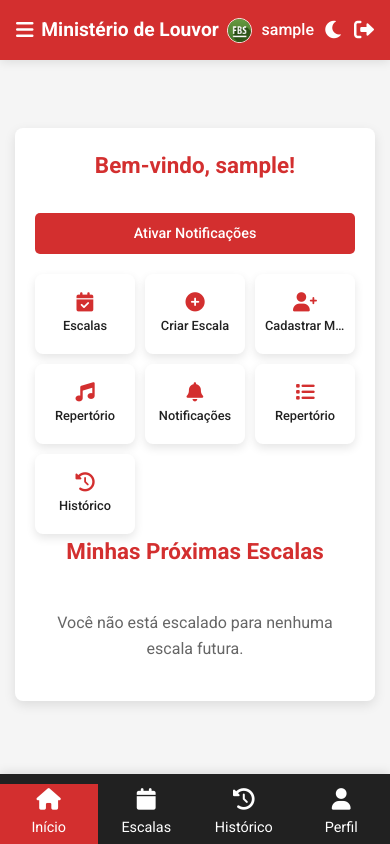
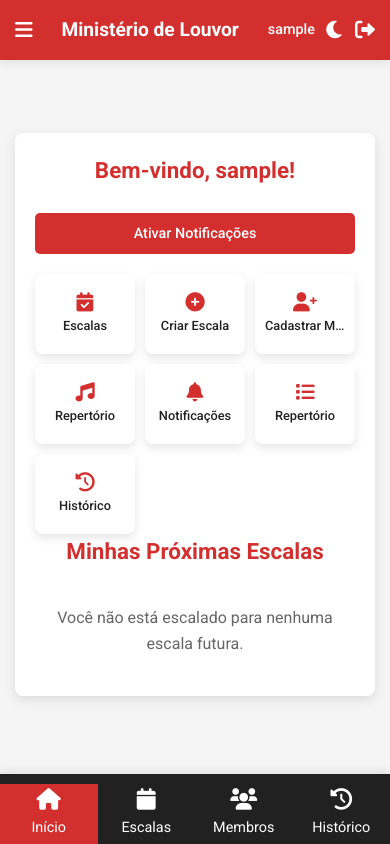
Before and after one commit to Sthsantos/AppML, a Flask app: page /index in a window 390 px wide. Run offline with Flask 3, Linux system fonts and the light colour scheme; the visitor is signed in with stand-in values (Sample User, id 1); data comes from the database, SQL or seed files in the repository; data that the repository does not hold is empty; some libraries are stand-ins or nearby versions.

Commit message:
Update index.html

```diff
--- a/templates/index.html
+++ b/templates/index.html
@@ -22,9 +22,15 @@
             --text-color: #212121;
             --navbar-bg: #D32F2F;
             --navbar-text: white;
+            --sidebar-bg: #212121;
+            --sidebar-text: white;
             --card-bg: white;
             --shadow: rgba(0, 0, 0, 0.1);
             --hover-bg: #D32F2F;
+            --scale-bg: #fafafa;
+            --scale-border: #eee;
+            --muted-text: #666;
+            --bottom-nav-bg: #212121;
             --notification-bg: #fff3e0;
             --notification-border: #ff9800;
             --notice-bg: #e8f5e9;
@@ -32,21 +38,23 @@
             --btn-bg: #D32F2F;
             --btn-hover: #B71C1C;
             --input-border: #ccc;
-            --sidebar-bg: #212121;
-            --sidebar-text: white;
-            --bottom-nav-bg: #212121;
-            --scale-bg: #fafafa;
-            --scale-border: #eee;
-            --muted-text: #666;
+            --btn-back-bg: #212121;
+            --btn-back-hover: #424242;
         }
         body.dark-theme {
             --bg-color: #121212;
             --text-color: #E0E0E0;
             --navbar-bg: #D32F2F;
             --navbar-text: #E0E0E0;
+            --sidebar-bg: #1E1E1E;
+            --sidebar-text: #E0E0E0;
             --card-bg: #1E1E1E;
             --shadow: rgba(255, 255, 255, 0.1);
             --hover-bg: #B71C1C;
+            --scale-bg: #2E2E2E;
+            --scale-border: #444;
+            --muted-text: #999;
+            --bottom-nav-bg: #1E1E1E;
             --notification-bg: #ff9800;
             --notification-border: #ffb300;
             --notice-bg: #2e7d32;
@@ -54,12 +62,8 @@
             --btn-bg: #D32F2F;
             --btn-hover: #B71C1C;
             --input-border: #666;
-            --sidebar-bg: #1E1E1E;
-            --sidebar-text: #E0E0E0;
-            --bottom-nav-bg: #1E1E1E;
-            --scale-bg: #2E2E2E;
-            --scale-border: #444;
-            --muted-text: #999;
+            --btn-back-bg: #1E1E1E;
+            --btn-back-hover: #333;
         }
         * {
             margin: 0;
@@ -84,7 +88,7 @@
         }
         .navbar {
             display: flex;
-            justify-content: center;
+            justify-content: space-between;
             align-items: center;
             padding: 10px 20px;
             background-color: var(--navbar-bg);
@@ -100,13 +104,6 @@
             padding-right: env(safe-area-inset-right);
             min-height: 60px;
         }
-        .navbar-content {
-            display: flex;
-            justify-content: space-between;
-            align-items: center;
-            width: 100%;
-            max-width: 1200px;
-        }
         .sidebar-toggle {
             background: none;
             border: none;
@@ -121,11 +118,8 @@
         .logo {
             font-size: 1.5em;
             font-weight: 700;
+            flex-grow: 1;
             text-align: center;
-            flex-grow: 1;
-            white-space: nowrap;
-            overflow: hidden;
-            text-overflow: ellipsis;
         }
         .user-info {
             display: flex;
@@ -135,14 +129,6 @@
         .user-info span {
             font-size: 1em;
             font-weight: 500;
-        }
-        .user-profile-pic {
-            width: 30px;
-            height: 30px;
-            border-radius: 50%;
-            object-fit: cover;
-            border: 1px solid var(--navbar-text);
-            transition: border-color 0.3s;
         }
         .logout-icon, .theme-toggle {
             color: var(--navbar-text);
@@ -213,10 +199,10 @@
             transition: background-color 0.3s;
         }
         h2 {
+            font-size: 1.6em;
             color: var(--navbar-bg);
-            font-size: 1.6em;
+            margin-bottom: 15px;
             font-weight: 700;
-            margin-bottom: 20px;
             text-align: center;
         }
         .btn {
@@ -402,35 +388,16 @@
         .bottom-nav a span {
             display: block;
         }
-        @media (max-width: 480px) {
-            .navbar {
-                padding: 0.5rem 1rem;
-                padding-top: calc(0.5rem + env(safe-area-inset-top));
-            }
-            .logo {
-                font-size: 1.2em;
-            }
-            .user-profile-pic {
-                width: 25px;
-                height: 25px;
-            }
-            main {
-                padding: 15px;
-                padding-top: calc(60px + env(safe-area-inset-top));
-            }
-            .dashboard-container {
-                padding: 20px;
-            }
-            h2 {
-                font-size: 1.4em;
-            }
-            .btn {
-                font-size: 0.9em;
-            }
-            .flash-message {
-                padding: 10px;
-                font-size: 0.9em;
-            }
+        @media (max-width: 768px) {
+            .navbar { padding: 10px 15px; }
+            .logo { font-size: 1.2em; }
+            .user-info span { font-size: 0.9em; }
+            .sidebar { top: 50px; height: calc(100% - 50px); width: 200px; }
+            main { padding: 15px; padding-top: calc(60px + env(safe-area-inset-top)); }
+            .dashboard-container { padding: 20px; }
+            h2 { font-size: 1.4em; }
+            .btn { font-size: 0.9em; }
+            .flash-message { padding: 10px; font-size: 0.9em; }
             .features {
                 grid-template-columns: repeat(auto-fit, minmax(100px, 1fr));
                 gap: 10px;
@@ -447,28 +414,17 @@
             .feature h3 {
                 font-size: 0.8em;
             }
-            .sidebar {
-                top: 50px;
-                height: calc(100% - 50px);
-                width: 200px;
-            }
         }
     </style>
 </head>
 <body>
     <header>
         <div class="navbar">
-            <div class="navbar-content">
             <button class="sidebar-toggle" onclick="toggleSidebar()">
                 <i class="fas fa-bars"></i>
             </button>
             <div class="logo">Ministério de Louvor</div>
             <div class="user-info">
-                    {% if user_data['profile_pic'] %}
-                        <img src="{{ url_for('static', filename='uploads/' + user_data['profile_pic']) }}" alt="Foto de Perfil" class="user-profile-pic">
-                    {% else %}
-                        <img src="{{ url_for('static', filename='default-profile-pic.jpg') }}" alt="Foto de Perfil Padrão" class="user-profile-pic">
-                    {% endif %}
                 <span>{{ name }}</span>
                 <a href="#" class="theme-toggle" onclick="toggleTheme()">
                     <i class="fas fa-moon"></i>
@@ -476,11 +432,11 @@
                 <a href="{{ url_for('logout') }}" class="logout-icon"><i class="fas fa-sign-out-alt"></i></a>
             </div>
         </div>
-        </div>
     </header>
 
     <nav class="sidebar">
         <ul>
+            <li><a href="{{ url_for('index') }}"><i class="fas fa-home"></i> Início</a></li>
             <li><a href="{{ url_for('visualizar_escalas') }}"><i class="fas fa-calendar"></i> Visualizar Escalas</a></li>
             <li><a href="{{ url_for('historico_escalas') }}"><i class="fas fa-history"></i> Histórico</a></li>
             {% if is_admin %}
@@ -489,12 +445,10 @@
             <li><a href="{{ url_for('lista_membros') }}"><i class="fas fa-users"></i> Lista de Membros</a></li>
             <li><a href="{{ url_for('cadastrar_aviso') }}"><i class="fas fa-bullhorn"></i> Cadastrar Aviso</a></li>
             <li><a href="{{ url_for('gerenciar_avisos') }}"><i class="fas fa-edit"></i> Gerenciar Avisos</a></li>
-            <li><a href="{{ url_for('gerenciar_repertorio_global') }}"><i class="fas fa-music"></i> Gerenciar Repertório</a></li>
             <li><a href="{{ url_for('comunicar_equipe') }}"><i class="fas fa-bullhorn"></i> Comunicar</a></li>
             <li><a href="{{ url_for('enviar_notificacoes') }}"><i class="fas fa-bell"></i> Notificações</a></li>
             <li><a href="{{ url_for('relatorios') }}"><i class="fas fa-chart-bar"></i> Relatórios</a></li>
             {% endif %}
-            <li><a href="{{ url_for('repertorio') }}"><i class="fas fa-list"></i> Repertório</a></li>
             <li><a href="{{ url_for('perfil') }}"><i class="fas fa-user"></i> Perfil</a></li>
             <li><a href="{{ url_for('logout') }}"><i class="fas fa-sign-out-alt"></i> Sair</a></li>
         </ul>
@@ -632,13 +586,13 @@
             <i class="fas fa-calendar"></i>
             <span>Escalas</span>
         </a>
+        <a href="{{ url_for('lista_membros') }}" class="{% if request.endpoint == 'lista_membros' or request.endpoint == 'editar_membro' %}active{% endif %}">
+            <i class="fas fa-users"></i>
+            <span>Membros</span>
+        </a>
         <a href="{{ url_for('historico_escalas') }}" class="{% if request.endpoint == 'historico_escalas' %}active{% endif %}">
             <i class="fas fa-history"></i>
             <span>Histórico</span>
-        </a>
-        <a href="{{ url_for('perfil') }}" class="{% if request.endpoint == 'perfil' %}active{% endif %}">
-            <i class="fas fa-user"></i>
-            <span>Perfil</span>
         </a>
     </nav>
 
```
Lines whose indentation alone changed are shown as unchanged.
